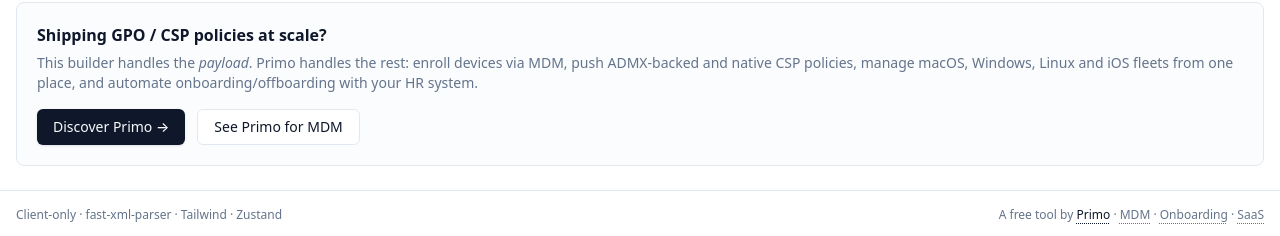
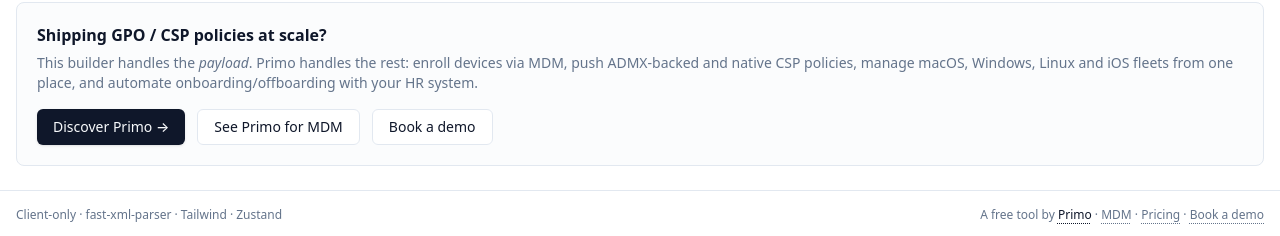
Before and after one commit to getprimo/csp-builder, a React (Vite) app: page / in a window 1280 px wide. Shown: the part 1202-1438 px from the top of the page. Built offline with nearby package versions, Linux system fonts and the light colour scheme.

Commit message:
Fix routes

```diff
--- a/src/App.tsx
+++ b/src/App.tsx
@@ -66,12 +66,20 @@
               Discover Primo →
             </a>
             <a
-              href={primoUrl("cta_mdm", "/mdm")}
+              href={primoUrl("cta_mdm", "/product-page/mdm")}
               target="_blank"
               rel="noopener"
               className="inline-flex h-9 items-center rounded-md border bg-background px-4 text-sm font-medium transition-colors hover:bg-accent"
             >
               See Primo for MDM
+            </a>
+            <a
+              href={primoUrl("cta_demo", "/request-a-demo")}
+              target="_blank"
+              rel="noopener"
+              className="inline-flex h-9 items-center rounded-md border bg-background px-4 text-sm font-medium transition-colors hover:bg-accent"
+            >
+              Book a demo
             </a>
           </div>
         </section>
@@ -92,7 +100,7 @@
             </a>
             {" · "}
             <a
-              href={primoUrl("footer_mdm", "/mdm")}
+              href={primoUrl("footer_mdm", "/product-page/mdm")}
               target="_blank"
               rel="noopener"
               className="underline decoration-dotted underline-offset-4 hover:decoration-solid"
@@ -101,21 +109,21 @@
             </a>
             {" · "}
             <a
-              href={primoUrl("footer_onboarding", "/onboarding")}
+              href={primoUrl("footer_pricing", "/pricing")}
               target="_blank"
               rel="noopener"
               className="underline decoration-dotted underline-offset-4 hover:decoration-solid"
             >
-              Onboarding
+              Pricing
             </a>
             {" · "}
             <a
-              href={primoUrl("footer_saas", "/saas")}
+              href={primoUrl("footer_demo", "/request-a-demo")}
               target="_blank"
               rel="noopener"
               className="underline decoration-dotted underline-offset-4 hover:decoration-solid"
             >
-              SaaS
+              Book a demo
             </a>
           </div>
         </div>
```
